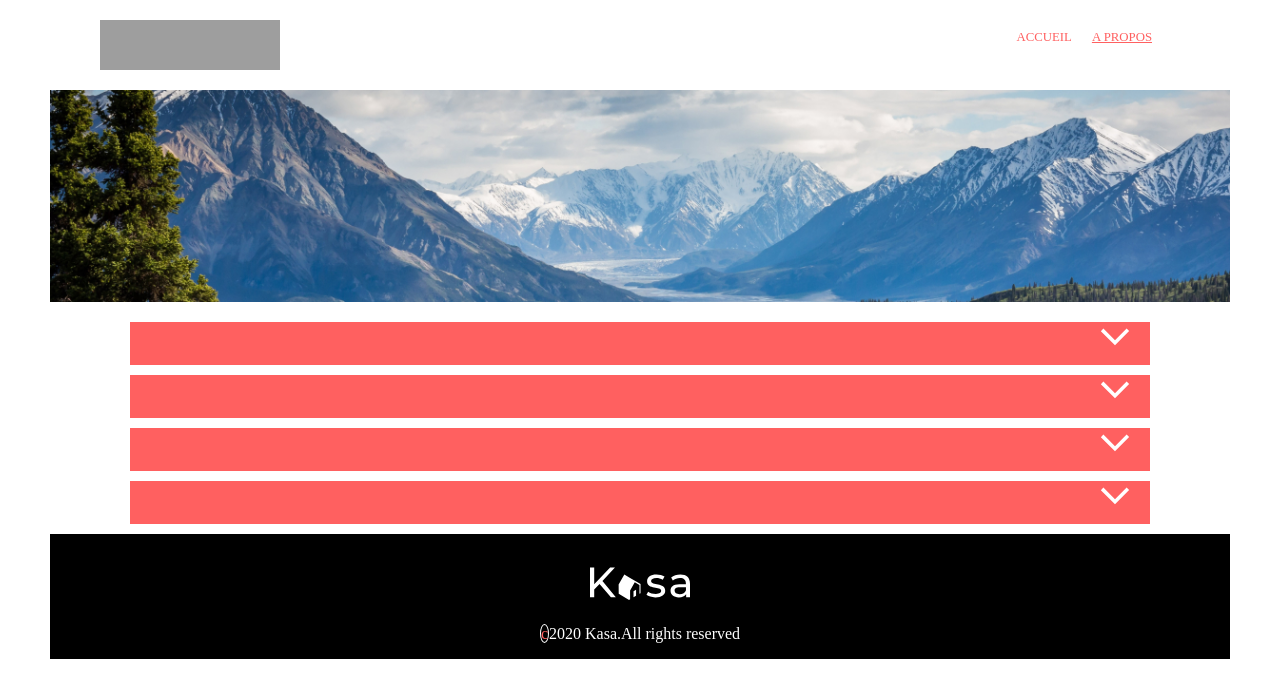
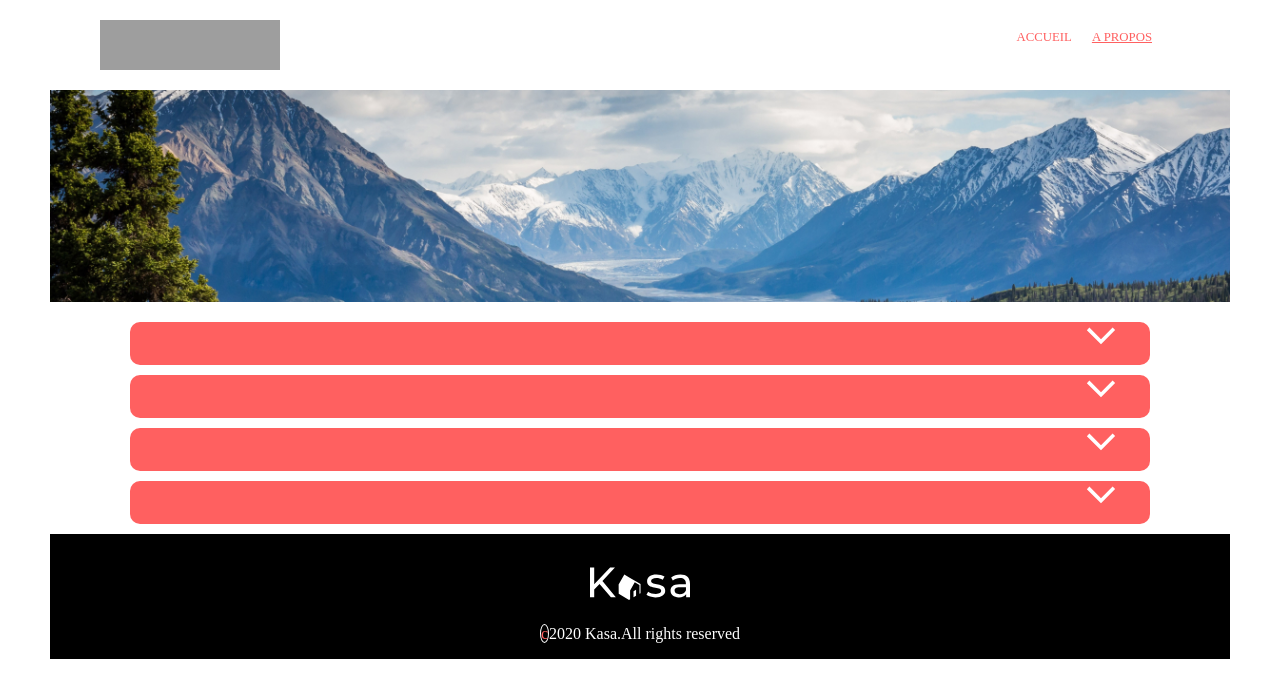
Before and after one commit to alicia2b/Kasa, a React (Create React App) app: page /about in a window 1280 px wide. Shown: the top 698 px of the page. Built offline with nearby package versions, Linux system fonts and the light colour scheme; grey boxes are pictures that could not be loaded; a web font is replaced by a local one.

Commit message:
correction css

```diff
--- a/src/App.js
+++ b/src/App.js
@@ -5,10 +5,7 @@
 import Logement from "./Page/Logement/Logement";
 import Error from "./Page/Error/Error";
 
-
 export default function App() {
-  let { id } = useParams();
-
   return (
     <BrowserRouter>
       <Routes>
--- a/src/Page/About/About.css
+++ b/src/Page/About/About.css
@@ -19,7 +19,9 @@
     background-color: #FF6060;
     margin: 10px 80px;
     color: #F6F6F6;
+    border-radius: 10px
 }
+
 .title{
     display: flex;
   justify-content: flex-end;
@@ -28,13 +30,20 @@
     visibility: collapse;
     height: 0;
 }
+button{
+width: 30px;
+    height: 30px;
+    display: flex;
+     align-self: self-end;
+    background: transparent;
+    position: absolute;
+    padding: -40px;
+    border: 0;
+
+}
 h1{
-   background-color: #FF6060;
-   color: white;
-   width: 100%;
+    color: white;
 }
-
-
 .vector{
 height: 30px;
 width: 30px;
@@ -43,7 +52,7 @@
 margin-left: 0px;
 align-self: self-end;
 cursor: pointer;
-padding-left: 20px;
+margin-left: -40px;
 }
 .texte{
     height: max-content;
--- a/src/Page/Logement/Logement.js
+++ b/src/Page/Logement/Logement.js
@@ -60,6 +60,7 @@
           <div className="text">
             <h2>Description</h2>
             <img className="vector" src={Vector} />
+
             <div>{item.description}</div>
           </div>
           <div className="equipements">
--- a/src/components/caroussel/carousel.js
+++ b/src/components/caroussel/carousel.js
@@ -48,9 +48,9 @@
               />
             )}
             {index === current && (
-              <span className="slider-image-number">
+              <strong className="image-number">
                 {current + 1}/{pictures.length}
-              </span>
+              </strong>
             )}
           </div>
         );
--- a/src/components/caroussel/caroussel.css
+++ b/src/components/caroussel/caroussel.css
@@ -15,6 +15,7 @@
     align-self: self-end;
     cursor: pointer;
     margin-top: 90px;
+
 }
 .vectorPrev{
     height: 30px;
@@ -25,3 +26,11 @@
     align-self: flex-start;
     cursor: pointer;
 }
+
+.image-number{
+    font-size: 15px;
+    color: white;
+    position: absolute;
+    left: 50%;
+    bottom: 20px;
+}
--- a/src/components/collapse.js
+++ b/src/components/collapse.js
@@ -6,7 +6,6 @@
   const [display, setDisplay] = useState("none");
   const [isActive, setIsActive] = useState("");
   const [rotate, setRotate] = useState("180deg");
-  const items = props.texte;
 
   function inputCollapse() {
     setIsActive(isActive === "" ? "active" : "");
@@ -15,14 +14,17 @@
   }
 
   return (
-    <div className="about-block" key={props.id} onClick={inputCollapse}>
-      <h1 id="title"> {props.title}</h1>
+    <>
+      <div className="about-block" onClick={inputCollapse}>
+        <h1 id="title">{props.title}</h1>
+        <button>
           <img
             className="vector"
             src={Vector}
             style={{ rotate: `${rotate}` }}
             alt="chevron"
           />
+        </button>
         <div
           className={`texte ${isActive}`}
           key={props.id}
@@ -31,5 +33,6 @@
           {props.texte}
         </div>
       </div>
+    </>
   );
 }
```
Also changed, not shown: package.json (+7 -1 lines), src/Page/About/About.js (+6 -4 lines), 2 other files (tests, documents, lock files or other folders). Lines whose indentation alone changed are shown as unchanged.
